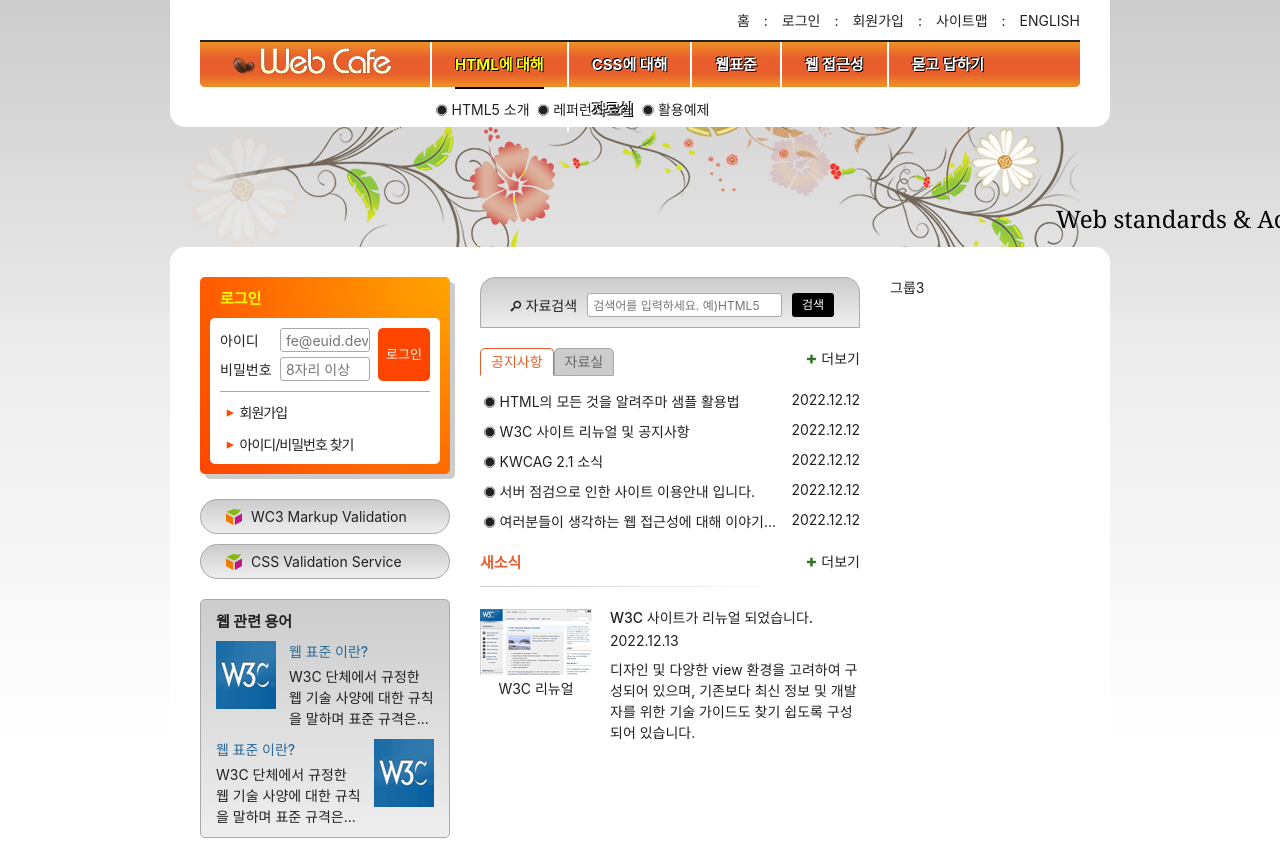
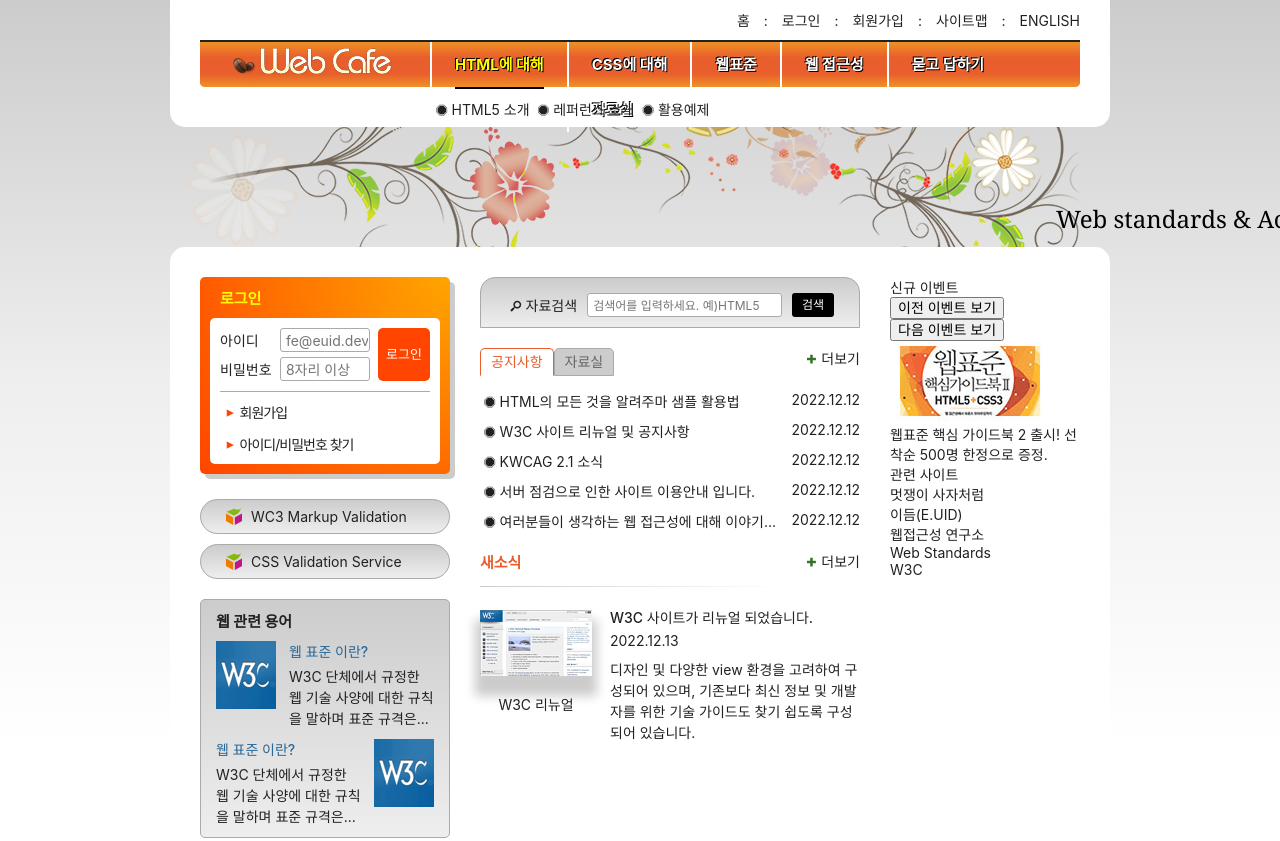
Before and after one commit to CALKO9611/HTML5, a plain HTML site: page index.html in a window 1280 px wide. Shown: the top 841 px of the page. Drawn offline with Linux system fonts and the light colour scheme; a web font is replaced by a local one.

Commit message:
신규이벤트 및 관련사이트 마크업

```diff
--- a/index.html
+++ b/index.html
@@ -284,7 +284,35 @@
         <a href="/" class="icon-plus news-more more" title="새소식">더보기</a>
       </section>
     </div>
-    <div class="group group3">그룹3</div>
+    <div class="group group3">
+      <div class="gradient-effect">
+        <section class="event">
+          <h2 class="event-title">신규 <span class="accent-color">이벤트</span></h2>
+          <div class="event-button-wrapper">
+            <button type="button" class="event-button event-button-prev">이전 이벤트 보기</button>
+            <button type="button" class="event-button event-button-next">다음 이벤트 보기</button>
+          </div>
+          <div id="eventDetail">
+            <p class="event-thumbnail">
+              <img src="./assets/free_gift.gif" alt="이벤트 경품 : 웹표준 핵심 가이드북 2(HTML5+CSS3) 증정" />
+            </p>
+            <p class="event-brief">
+              <em>웹표준 핵심 가이드북 2 출시!</em> 선착순 500명 한정으로 증정.
+            </p>
+          </div>
+        </section>
+        <section class="related">
+          <h2 class="related-title">관련 <span class="accent-color">사이트</span></h2>
+          <ul class="related-list" tabindex="0">
+            <li><a href="/">멋쟁이 사자처럼</a></li>
+            <li><a href="/">이듬(E.UID)</a></li>
+            <li><a href="/">웹접근성 연구소</a></li>
+            <li><a href="/">Web Standards</a></li>
+            <li><a href="/">W3C</a></li>
+          </ul>
+        </section>
+      </div>
+    </div>
   </main>
   <article class="slogan">슬로건</article>
   <footer class="footer">
--- a/styles/style.css
+++ b/styles/style.css
@@ -591,16 +591,19 @@
 }
 
 .news-item-brief{
-
   line-height: 1.5;
 }
 
 .news-item-thumbnail{
-
   position: absolute;
-  top: 2px;
+  top: 3px;
   left: 0;
   text-align: center;
+}
+
+.news-item-thumbnail img{
+  box-shadow: 0 15px 10px 5px #ccc;
+  margin-bottom: 15px;
 }
 
 .news-more{
```
